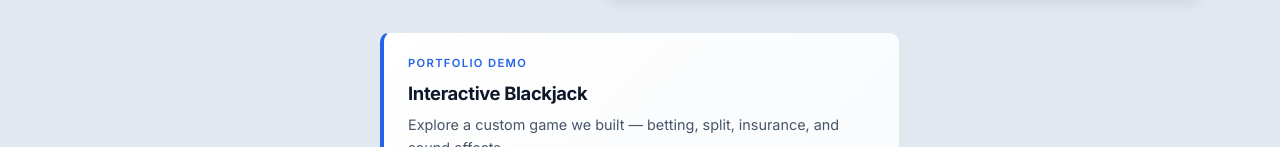
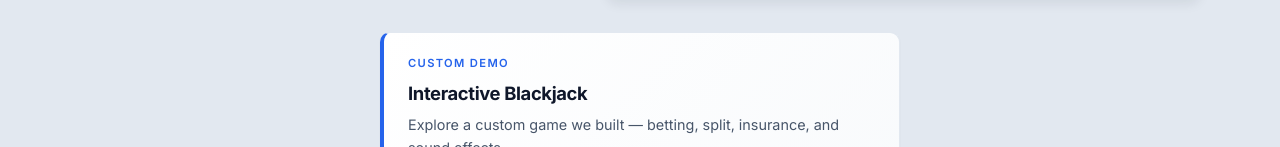
Before and after one commit to atphung21/business-web-template, a React (Create React App) app: page / in a window 1280 px wide. Shown: the part 5750-5897 px from the top of the page. Built offline with nearby package versions, Linux system fonts and the light colour scheme.

Commit message:
feature: updated landing page demo title.

```diff
--- a/src/pages/LandingPage.jsx
+++ b/src/pages/LandingPage.jsx
@@ -1,29 +1,29 @@
 import React, { useEffect, useRef } from "react";
 import { Link } from "react-router-dom";
-import { scrollToSection, handleInitialHash } from "../utils/scroll";
 import "../App.css";
+import { AboutUsSection } from "../components/aboutUsSection/AboutUsSection";
+import { LogoHero } from "../components/brand/LogoHero";
+import { ContactFormFields } from "../components/contact/ContactFormFields";
 import ContactModal from "../components/contact/ContactModal";
-import { ContactFormFields } from "../components/contact/ContactFormFields";
 import "../components/contact/contact.css";
 import { Header } from "../components/header/Header";
-import { LogoHero } from "../components/brand/LogoHero";
 import { Nav } from "../components/nav/Nav";
+import { PackageCard } from "../components/packageCard/PackageCard";
 import { ServicesCarousel } from "../components/servicesCarousel/ServicesCarousel";
-import { PackageCard } from "../components/packageCard/PackageCard";
-import { AboutUsSection } from "../components/aboutUsSection/AboutUsSection";
 import {
+  about,
   business,
+  faq,
   hero,
+  processSteps,
+  services,
+  servicesIncludedNote,
+  servicesLead,
+  testimonials,
   trustPoints,
-  services,
-  servicesLead,
-  servicesIncludedNote,
   websitePackages,
-  processSteps,
-  about,
-  testimonials,
-  faq,
 } from "../content/siteContent";
+import { handleInitialHash, scrollToSection } from "../utils/scroll";
 
 const HeroSection = ({ onConsultClick }) => (
   <section className="hero-section" aria-labelledby="hero-heading">
@@ -89,8 +89,8 @@ const PackagesSection = () => (
     <div className="section__inner">
       <h2 className="section__title">Website Packages</h2>
       <p className="section__lead">
-        Every business is different. These tiers help you understand what type of
-        site fits your goals — final pricing is customized after a free
+        Every business is different. These tiers help you understand what type
+        of site fits your goals — final pricing is customized after a free
         consultation.
       </p>
       <div className="packages-grid">
@@ -131,7 +131,10 @@ const ProcessSection = () => (
 );
 
 const TestimonialsSection = () => (
-  <section className="section testimonials-section" aria-label="Client testimonials">
+  <section
+    className="section testimonials-section"
+    aria-label="Client testimonials"
+  >
     <div className="section__inner">
       <h2 className="section__title">What Clients Say</h2>
       <p className="section__lead section__lead--muted">
@@ -140,7 +143,10 @@ const TestimonialsSection = () => (
       </p>
       <div className="testimonials-grid">
         {testimonials.map((item) => (
-          <blockquote key={item.name + item.business} className="testimonial-card">
+          <blockquote
+            key={item.name + item.business}
+            className="testimonial-card"
+          >
             <p>&ldquo;{item.quote}&rdquo;</p>
             <footer>
               <cite>{item.name}</cite>
@@ -187,7 +193,9 @@ const ContactSection = () => (
           </ul>
           <p className="contact-layout__detail">
             <strong>Phone</strong>
-            <a href={`tel:${business.phone.replace(/\D/g, "")}`}>{business.phone}</a>
+            <a href={`tel:${business.phone.replace(/\D/g, "")}`}>
+              {business.phone}
+            </a>
           </p>
           <p className="contact-layout__detail">
             <strong>Email</strong>
@@ -204,11 +212,11 @@ const ContactSection = () => (
       </div>
       <div className="demo-cta">
         <Link to="/blackjack" className="demo-cta__card">
-          <span className="demo-cta__eyebrow">Portfolio demo</span>
+          <span className="demo-cta__eyebrow">Custom Demo</span>
           <span className="demo-cta__title">Interactive Blackjack</span>
           <span className="demo-cta__text">
-            Explore a custom game we built — betting, split, insurance, and sound
-            effects.
+            Explore a custom game we built — betting, split, insurance, and
+            sound effects.
           </span>
           <span className="demo-cta__action">
             Try the demo
@@ -247,7 +255,10 @@ const LandingPage = () => {
   return (
     <div className="landing-page">
       <Header />
-      <Nav businessName={business.shortName} onConsultClick={openConsultation} />
+      <Nav
+        businessName={business.shortName}
+        onConsultClick={openConsultation}
+      />
       <HeroSection onConsultClick={openConsultation} />
       <TrustSection />
       <ServicesSection />
```
